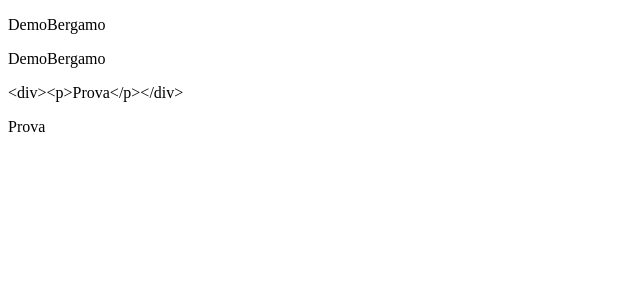
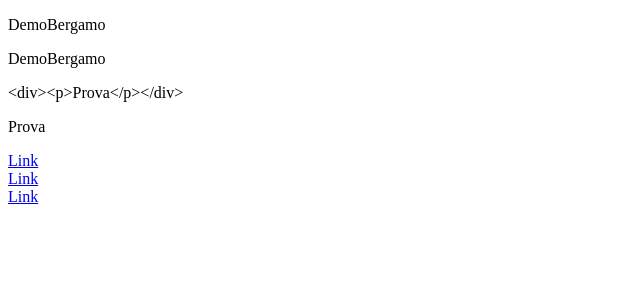
Before and after one commit to Facco99/DemoBergamo, an Angular app: page / in a window 1280 px wide. Shown: the top 300 px of the page, without its empty margins (0-640 px from the left). Built offline with nearby package versions, Linux system fonts and the light colour scheme.

Commit message:
Utilizzo property binding

```diff
--- a/src/app/app.component.html
+++ b/src/app/app.component.html
@@ -3,3 +3,7 @@
 
 <div>{{htmlString}}</div>
 <div [innerHTML]="htmlString"></div>
+
+<div><a href="https://google.it">Link</a></div>
+<div><a [href]="LinkUrl">Link</a></div>
+<div><a href="{{LinkUrl}}">Link</a></div>
--- a/src/app/app.component.ts
+++ b/src/app/app.component.ts
@@ -9,4 +9,5 @@ export class AppComponent {
   title = 'DemoBergamo';
 
   htmlString = '<div><p>Prova</p></div>';
+  LinkUrl = 'https://google.it';
 }
```
